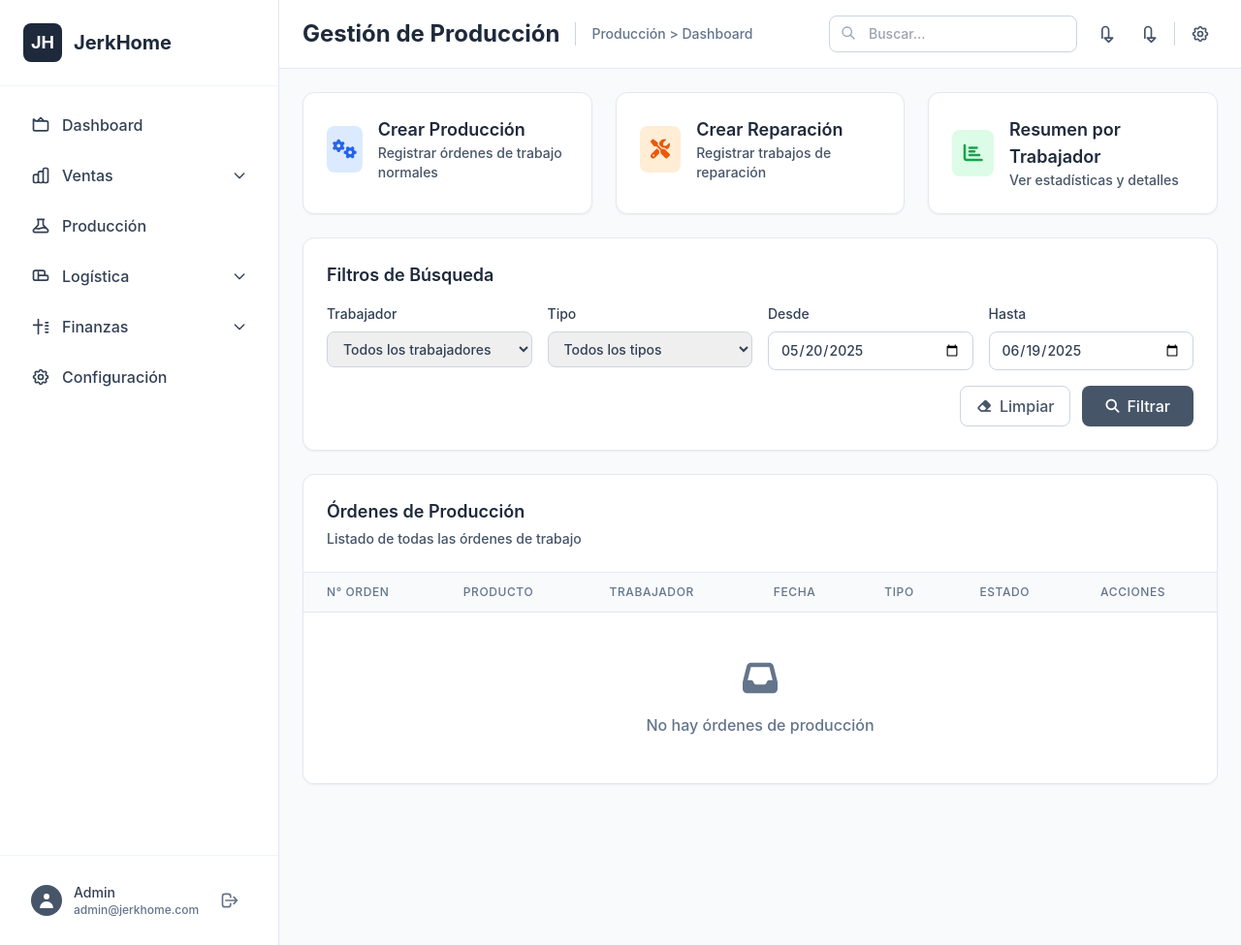
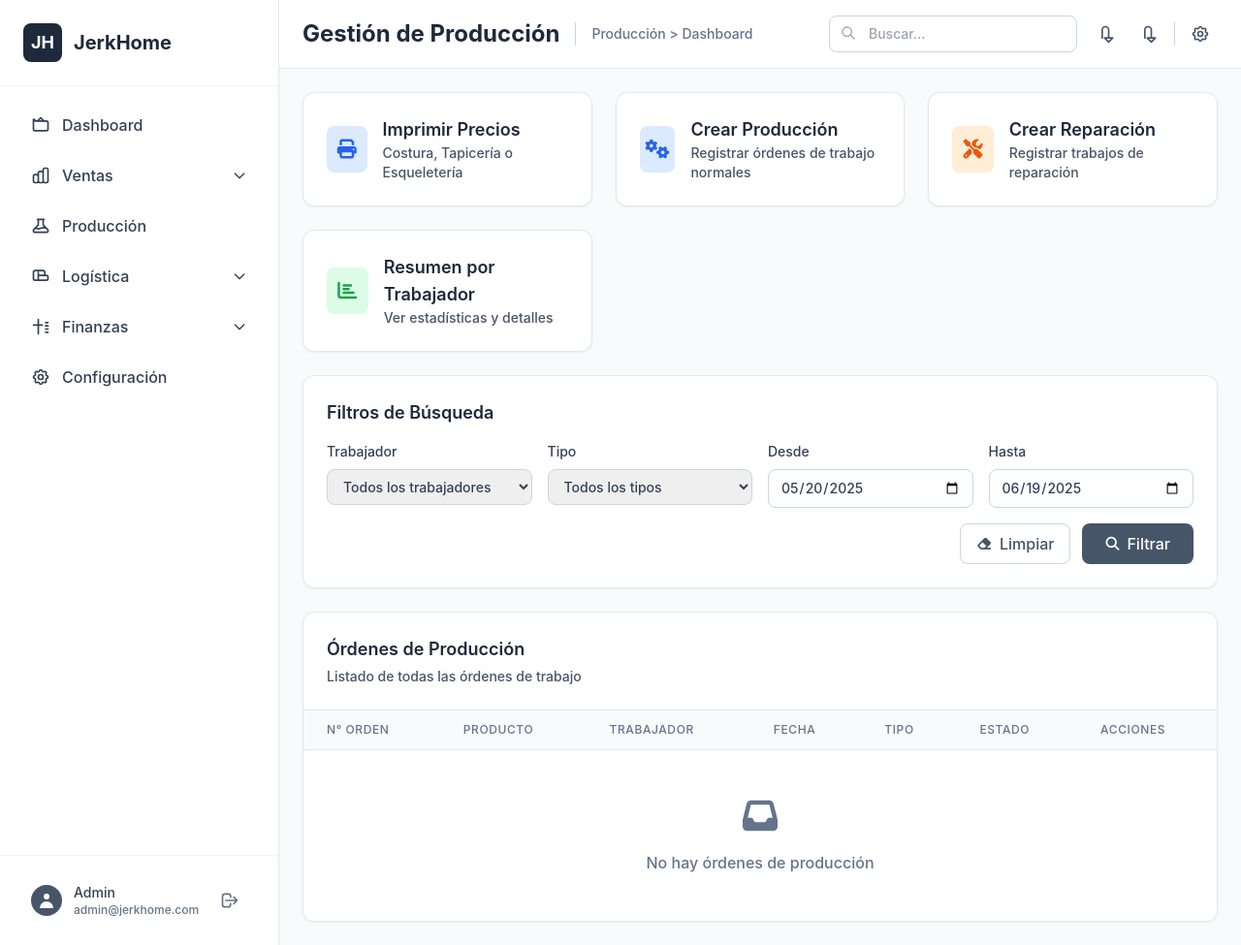
Before and after one commit to FelipeJS1295/v4_python_jerk, a FastAPI app: page /produccion/ in a window 1280 px wide. Shown: the whole page at 97% size. Run offline with FastAPI, Linux system fonts and the light colour scheme; data that the repository does not hold is empty; some libraries are stand-ins or nearby versions.

Commit message:
modificaciones en boton para imprimir precios

```diff
--- a/routers/produccion.py
+++ b/routers/produccion.py
@@ -474,3 +474,27 @@ def eliminar_orden(id: int):
     conn.close()
 
     return {"mensaje": "Orden eliminada correctamente"}
+
+@router.get("/precios/{tipo}")
+def obtener_precios(tipo: str):
+    tipo_campo = {
+        "costura": "costo_costura",
+        "tapiceria": "costo_tapiceria",
+        "esqueleteria": "costo_esqueleteria"
+    }
+
+    if tipo not in tipo_campo:
+        return JSONResponse(content=[], status_code=400)
+
+    campo = tipo_campo[tipo]
+    conn = conectar_mysql()
+    cursor = conn.cursor(dictionary=True)
+    cursor.execute(f"""
+        SELECT nombre, {campo} as costo
+        FROM productos
+        WHERE {campo} IS NOT NULL AND {campo} > 0
+        ORDER BY nombre
+    """)
+    resultados = cursor.fetchall()
+    conn.close()
+    return resultados
--- a/templates/produccion.html
+++ b/templates/produccion.html
@@ -9,6 +9,26 @@
 
   <!-- Panel de Acciones Principales -->
   <div class="grid grid-cols-1 md:grid-cols-3 gap-6">
+
+  <!-- Imprimir Precios Producción -->
+  <div class="bg-white rounded-xl shadow-sm border border-slate-200 p-6 hover:shadow-md transition-shadow cursor-pointer relative group">
+    <div class="flex items-center space-x-4" onclick="toggleMenu()">
+      <div class="w-12 h-12 bg-blue-100 rounded-lg flex items-center justify-center">
+        <i class="fas fa-print text-blue-600 text-xl"></i>
+      </div>
+      <div>
+        <h3 class="text-lg font-semibold text-slate-800">Imprimir Precios</h3>
+        <p class="text-sm text-slate-600">Costura, Tapicería o Esqueletería</p>
+      </div>
+    </div>
+
+    <!-- Submenú desplegable -->
+    <div id="submenu" class="absolute top-full left-0 mt-2 hidden group-hover:block bg-white border border-slate-200 rounded-xl shadow-lg w-52 z-50">
+      <button onclick="mostrarPrecios('costura')" class="block w-full text-left px-4 py-3 text-sm hover:bg-slate-100 text-slate-700">Costura</button>
+      <button onclick="mostrarPrecios('tapiceria')" class="block w-full text-left px-4 py-3 text-sm hover:bg-slate-100 text-slate-700">Tapicería</button>
+      <button onclick="mostrarPrecios('esqueleteria')" class="block w-full text-left px-4 py-3 text-sm hover:bg-slate-100 text-slate-700">Esqueletería</button>
+    </div>
+  </div>
 
     <!-- Crear Producción Normal -->
     <div class="bg-white rounded-xl shadow-sm border border-slate-200 p-6 hover:shadow-md transition-shadow cursor-pointer" onclick="mostrarModal('modal-crear-produccion')">
@@ -256,6 +276,38 @@
     </div>
   </div>
 </div>
+
+<!-- Modal de Precios -->
+<div id="modal-precios" class="fixed inset-0 bg-black/60 backdrop-blur-sm hidden z-50 flex items-center justify-center">
+  <div class="bg-white rounded-xl w-full max-w-3xl max-h-screen overflow-y-auto p-6 relative">
+    <!-- Botón cerrar -->
+    <button onclick="cerrarModal()" class="absolute top-4 right-4 text-gray-600 hover:text-black text-xl">&times;</button>
+
+    <!-- Título + Imprimir -->
+    <div class="flex justify-between items-center mb-4 sticky top-0 bg-white z-10">
+      <h2 id="titulo-tabla" class="text-xl font-bold text-gray-800">Precios Producción</h2>
+      <button onclick="imprimirTabla()" class="bg-green-600 hover:bg-green-700 text-white px-4 py-2 rounded-lg">
+        <i class="fas fa-print mr-1"></i> Imprimir
+      </button>
+    </div>
+
+    <!-- Contenido imprimible -->
+    <div id="contenido-imprimir">
+      <table class="w-full text-left border border-gray-300 rounded-lg overflow-hidden">
+        <thead class="bg-gray-200 text-gray-700 sticky top-12">
+          <tr>
+            <th class="px-4 py-2">Producto</th>
+            <th class="px-4 py-2">Costo</th>
+          </tr>
+        </thead>
+        <tbody id="tabla-body" class="text-gray-800">
+          <!-- Cuerpo dinámico -->
+        </tbody>
+      </table>
+    </div>
+  </div>
+</div>
+
 
 <script>
 let trabajadores = [];
@@ -1081,6 +1133,75 @@ function formatearFecha(fecha) {
 function formatearNumero(numero) {
   return new Intl.NumberFormat('es-CL').format(numero);
 }
+
+function toggleMenu() {
+  document.getElementById('submenu').classList.toggle('hidden');
+}
+
+async function mostrarPrecios(tipo) {
+  try {
+    const response = await fetch(`/produccion/precios/${tipo}`);
+    if (!response.ok) throw new Error("No se encontró el endpoint");
+
+    const data = await response.json();
+    const titulo = {
+      costura: 'Costura',
+      tapiceria: 'Tapicería',
+      esqueleteria: 'Esqueletería'
+    };
+
+    document.getElementById('titulo-tabla').innerText = `Lista de Precios - ${titulo[tipo]}`;
+    const tbody = document.getElementById('tabla-body');
+    tbody.innerHTML = '';
+
+    if (!Array.isArray(data) || data.length === 0) {
+      tbody.innerHTML = '<tr><td colspan="2" class="px-4 py-2 text-center text-gray-500">No hay productos con costo definido.</td></tr>';
+    } else {
+      data.forEach(producto => {
+        tbody.innerHTML += `
+          <tr>
+            <td class="px-4 py-2 border-t border-gray-300">${producto.nombre}</td>
+            <td class="px-4 py-2 border-t border-gray-300">$${producto.costo.toLocaleString()}</td>
+          </tr>
+        `;
+      });
+    }
+
+    document.getElementById('modal-precios').classList.remove('hidden');
+  } catch (error) {
+    console.error("Error al obtener precios:", error);
+    alert("Hubo un error al cargar los precios.");
+  }
+}
+
+function cerrarModal() {
+  document.getElementById('modal-precios').classList.add('hidden');
+}
+
+function imprimirTabla() {
+  const contenido = document.getElementById('contenido-imprimir').innerHTML;
+  const ventana = window.open('', '', 'width=800,height=600');
+  ventana.document.write(`
+    <html>
+      <head>
+        <title>Imprimir Precios Producción</title>
+        <style>
+          body { font-family: Arial; padding: 20px; }
+          table { width: 100%; border-collapse: collapse; }
+          th, td { border: 1px solid #ccc; padding: 8px; text-align: left; }
+          th { background: #f4f4f4; }
+        </style>
+      </head>
+      <body>
+        ${contenido}
+      </body>
+    </html>
+  `);
+  ventana.document.close();
+  ventana.focus();
+  ventana.print();
+  ventana.close();
+}
 </script>
 
 <style>
@@ -1114,5 +1235,12 @@ function formatearNumero(numero) {
     font-size: 0.875rem;
   }
 }
+
+  #modal-precios .sticky {
+    position: sticky;
+    top: 0;
+    background-color: white;
+    z-index: 20;
+  }
 </style>
 {% endblock %}
```
